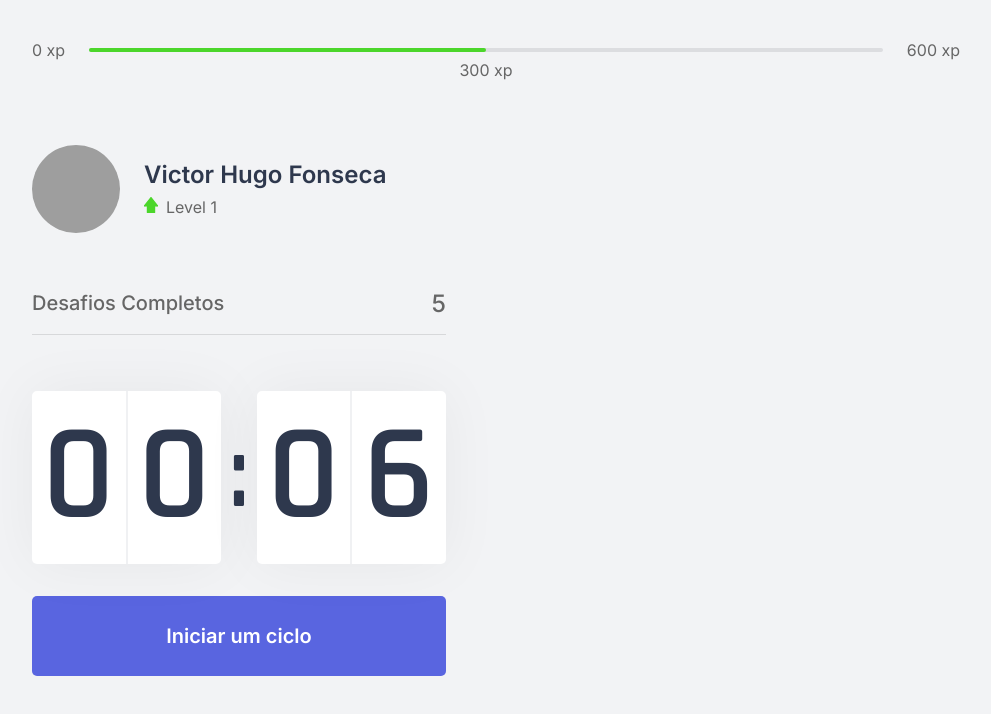
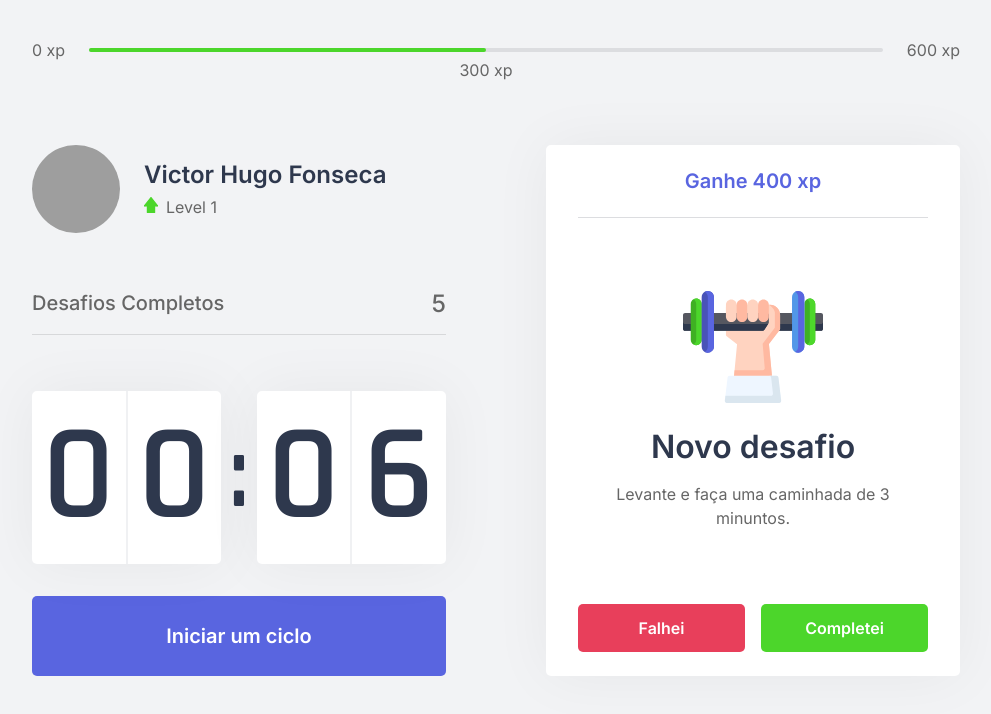
Before and after one commit to victorVHRF/moveit-next, a Next.js app: page / in a window 1280 px wide. Shown: the top 714 px of the page, without its empty margins (144-1135 px from the left). Built offline with nearby package versions, Linux system fonts and the light colour scheme; grey boxes are pictures that could not be loaded.

Commit message:
finalizado o challengeBox

```diff
--- /dev/null
+++ b/src/components/ChallendBox.tsx
@@ -0,0 +1,44 @@
+import styles from '../styles/components/ChallendBox.module.css';
+
+export function ChallendBox() {
+    const hasActiveChallenge = true;
+
+    return (
+        <div className={styles.challendBoxContainer}>
+            { hasActiveChallenge ? (
+                <div className={styles.challendActive}>
+                    <header>Ganhe 400 xp</header>
+
+                    <main>
+                        <img src="icons/body.svg" />
+                        <strong>Novo desafio</strong>
+                        <p>Levante e faça uma caminhada de 3 minuntos.</p>
+                    </main>
+
+                    <footer>
+                        <button
+                            type="button"
+                            className={styles.challendFailedButton}
+                        >
+                            Falhei
+                        </button>
+                        <button
+                            type="button"
+                            className={styles.challendSucceededButton}
+                        >
+                            Completei
+                        </button>
+                    </footer>
+                </div>
+            ) : (
+                    <div className={styles.challendNotActive}>
+                        <strong>Finalize um ciclo para receber um desafio</strong>
+                        <p>
+                            <img src="icons/level-up.svg" alt="Level Up" />
+                    Avance de level completando desafios.
+                </p>
+                    </div>
+                )}
+        </div>
+    );
+}
--- a/src/pages/index.tsx
+++ b/src/pages/index.tsx
@@ -1,9 +1,11 @@
+import Head from 'next/head';
+
 import { CompletedChallenges } from "../components/CompletedChallenges";
 import { ExperienceBar } from "../components/ExperienceBar";
 import { Profile } from "../components/Profile";
 import { Countdown } from "../components/Countdown";
+import { ChallendBox } from "../components/ChallendBox";
 
-import Head from 'next/head';
 
 import styles from "../styles/pages/Home.module.css";
 
@@ -20,7 +22,9 @@
           <CompletedChallenges />
           <Countdown />
         </div>
-        <div></div>
+        <div>
+          <ChallendBox />
+        </div>
       </section>
     </div>
   );
--- /dev/null
+++ b/src/styles/components/ChallendBox.module.css
@@ -0,0 +1,96 @@
+.challendBoxContainer{
+    height: 100%;
+
+    background: var(--white);
+    border-radius: 5px;
+    box-shadow: 0 0 60px rgba(0, 0, 0, 0.05);
+    padding: 1.5rem 2rem;
+
+    display: flex;
+    flex-direction: column;
+    align-items: center;
+    justify-content: center;
+
+    text-align: center;
+}
+
+.challendNotActive{
+    display: flex;
+    flex-direction: column;
+    align-items: center;
+}
+.challendNotActive strong{
+    font-size: 1.5rem;
+    font-weight: 500;
+    line-height: 1.4;
+}
+.challendNotActive p{
+    display: flex;
+    flex-direction: column;
+    align-items: center;
+    line-height: 1.4;
+    max-width: 70%;
+    margin-top: 3rem;
+}
+.challendNotActive p img{
+    margin-bottom: 1rem;
+}
+.challendActive{
+    height: 100%;
+    display: flex;
+    flex-direction: column;
+}
+.challendActive header{
+    color: var(--blue);
+    font-weight: 600;
+    font-size: 1.25rem;
+    padding: 0 2rem 1.5rem;
+    border-bottom: 1px solid var(--gray-line);
+}
+.challendActive main{
+    flex: 1;
+    display: flex;
+    flex-direction: column;
+    align-items: center;
+    justify-content: center;
+}
+.challendActive main strong{
+    font-size: 2rem;
+    font-weight: 600;
+    color: var(--title);
+    margin: 1.5rem 0 1rem;
+}
+.challendActive main p {
+    line-height: 1.5;
+}
+.challendActive footer{
+    display: grid;
+    grid-template-columns: 1fr 1fr;
+    gap: 1rem;
+}
+.challendActive footer button{
+    height: 3rem;
+
+    display: flex;
+    align-items: center;
+    justify-content: center;
+
+    border: 0;
+    border-radius: 5px;
+
+    color: var(--white);
+
+    font-size: 1rem;
+    font-weight: 600;
+
+    transition: filter 0.2s;
+}
+.challendActive footer button.challendFailedButton{
+    background: var(--red);
+}
+.challendActive footer button.challendSucceededButton{
+    background: var(--green);
+}
+.challendActive footer button:hover{
+    filter: brightness(0.9);
+}
```
